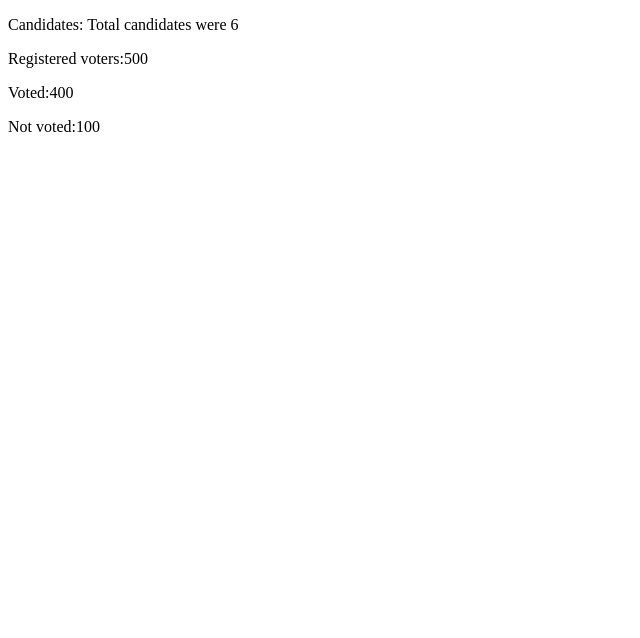
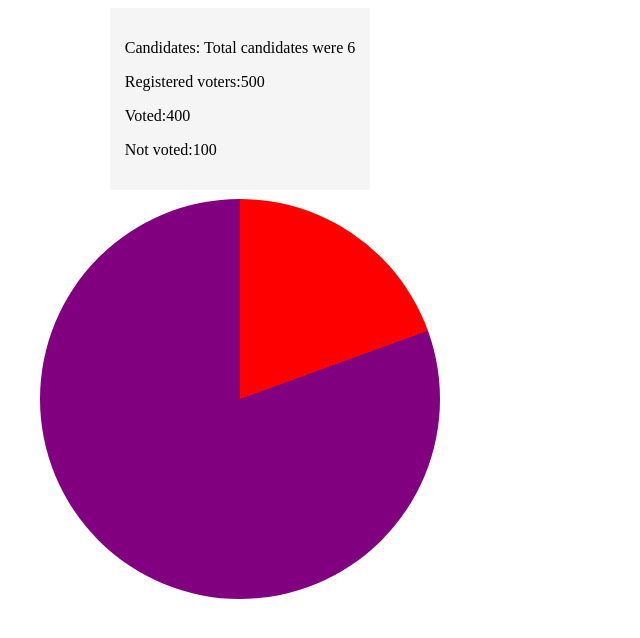
Before and after one commit to paulinenanzala19/Online-Voting-System, a plain HTML site: page index.html in a window 1280 px wide. Shown: the whole page, without its empty margins (0-640 px from the left). Drawn offline with Linux system fonts and the light colour scheme.

Commit message:
feature: piechart-feature

```diff
--- a/css/style.css
+++ b/css/style.css
@@ -0,0 +1,26 @@
+.page{
+    /* border: solid black; */
+    background-color: whitesmoke;
+    margin-left: -800px;
+    padding: 15px;
+}
+.piechart {
+    margin-top: 600px;
+    margin-left: -800px;
+    display: block;
+    position: absolute;
+    width: 400px;
+    height: 400px;
+    border-radius: 50%;
+    background-image: conic-gradient(
+        red 70deg,
+        purple 0 235deg);
+
+}
+
+body,
+.piechart {
+    display: flex;
+    justify-content: center;
+    align-items: center;
+}
--- a/index.html
+++ b/index.html
@@ -5,6 +5,7 @@
     <meta http-equiv="X-UA-Compatible" content="IE=edge">
     <meta name="viewport" content="width=device-width, initial-scale=1.0">
     <title>Document</title>
+    <link rel="stylesheet" href="css/style.css">
 </head>
 <body>
     <div class="page">
@@ -14,13 +15,10 @@
         <p>Not voted:100</p>
 
     </div>
-    <div class="piecharts">
+    <!-- <h1>pie charts</h1> -->
+    <div class="piechart"></div>
 
 
-    </div>
-    <div id="bar-graph">
-
-    </div>
 
 </body>
 </html>
```
